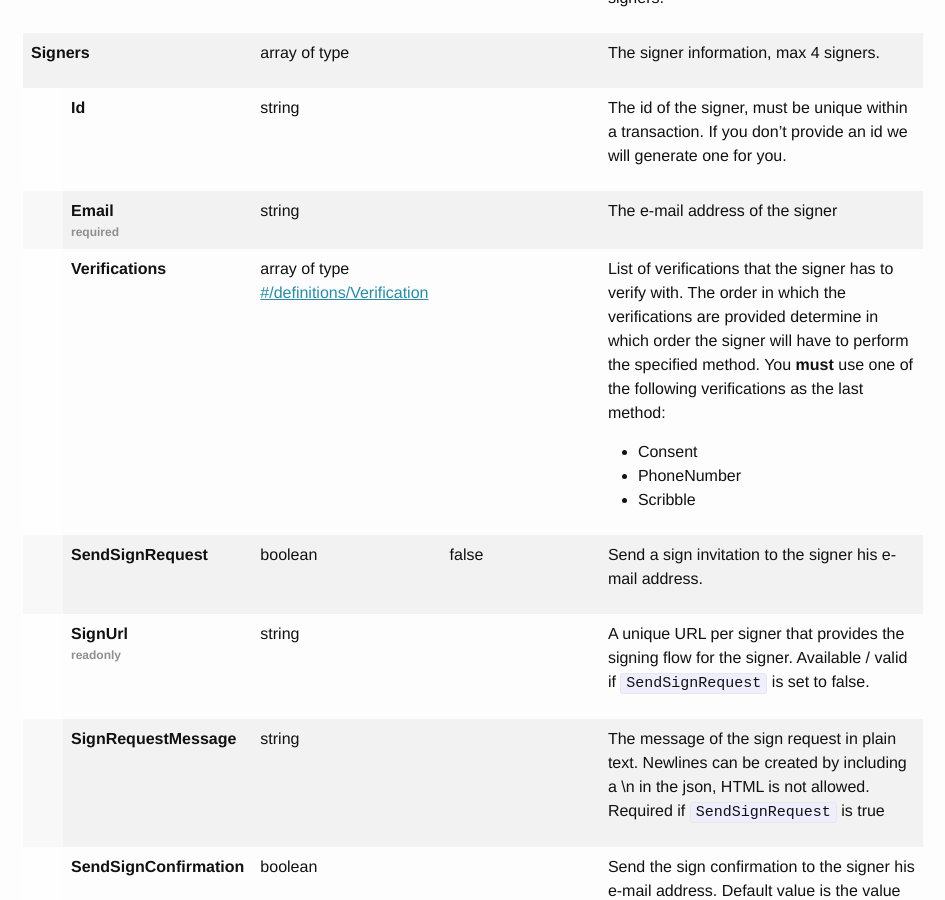
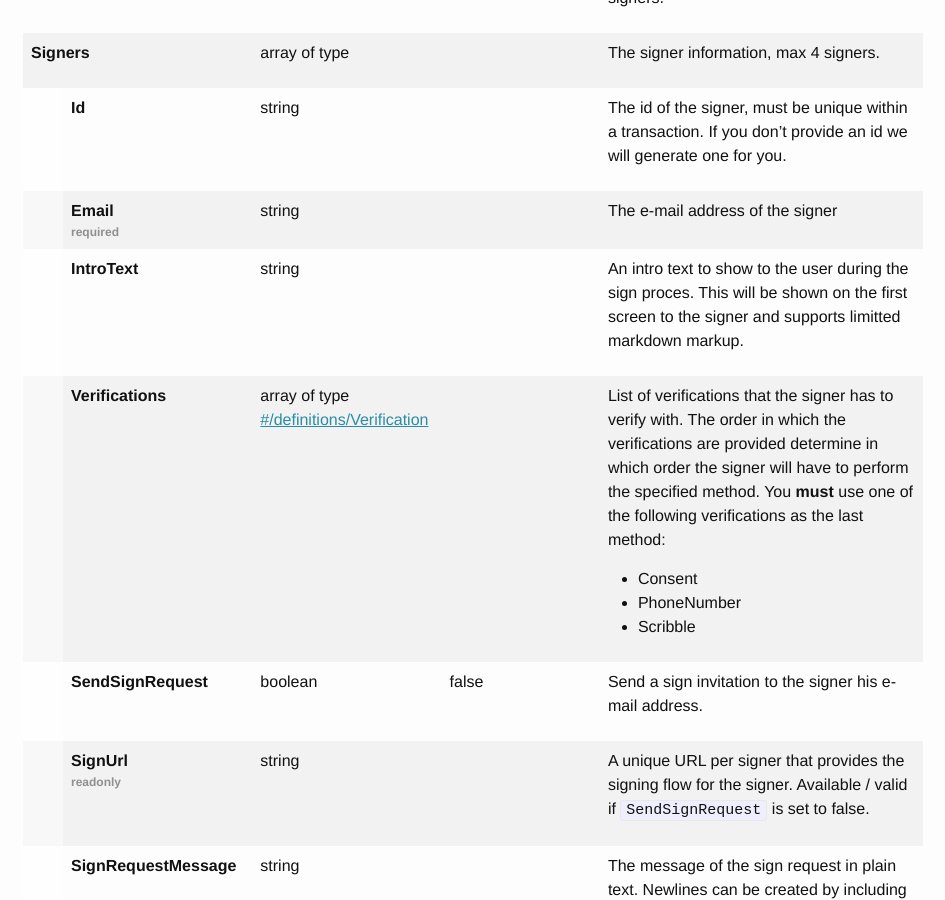
Before and after one commit to markohantula/evidos.github.io, a Jekyll site: the page built from endpoints.html, in a window 1280 px wide and 900 px high, scrolled down 8290 px. Shown: the whole window, without its empty margins (167-1112 px from the left). Built offline with Jekyll 4.4.1, drawn with Linux system fonts in a browser that asks for light colours.

Commit message:
Document the IntroText property

```diff
--- a/_data/api-swagger.yaml
+++ b/_data/api-swagger.yaml
@@ -241,6 +241,11 @@ definitions:
               type: string
               description: The e-mail address of the signer
               example: "john.doe@example.com"
+            IntroText:
+              type: string
+              description: |
+                An intro text to show to the user during the sign proces.
+                This will be shown on the first screen to the signer and supports limitted markdown markup.
             Verifications:
               description: |
                 List of verifications that the signer has to verify with.
```
